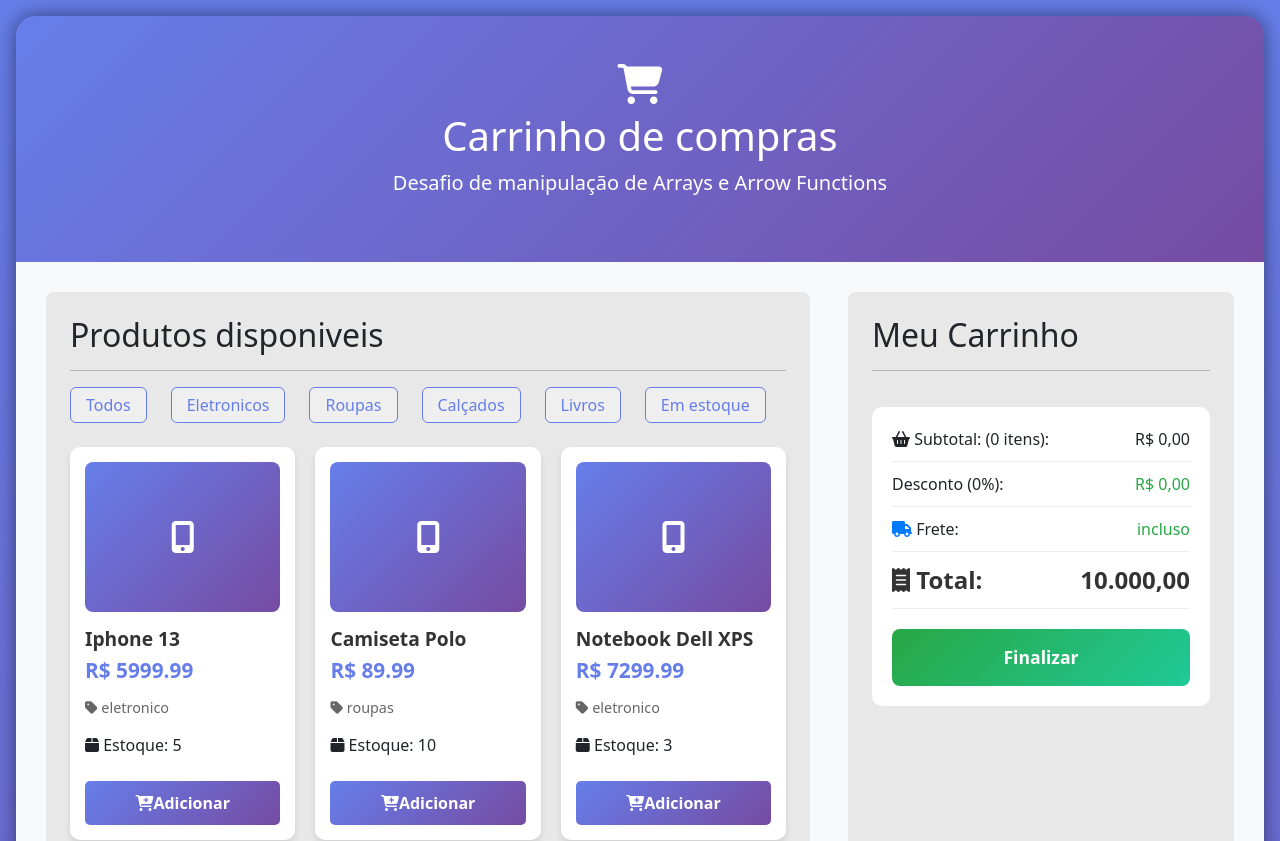
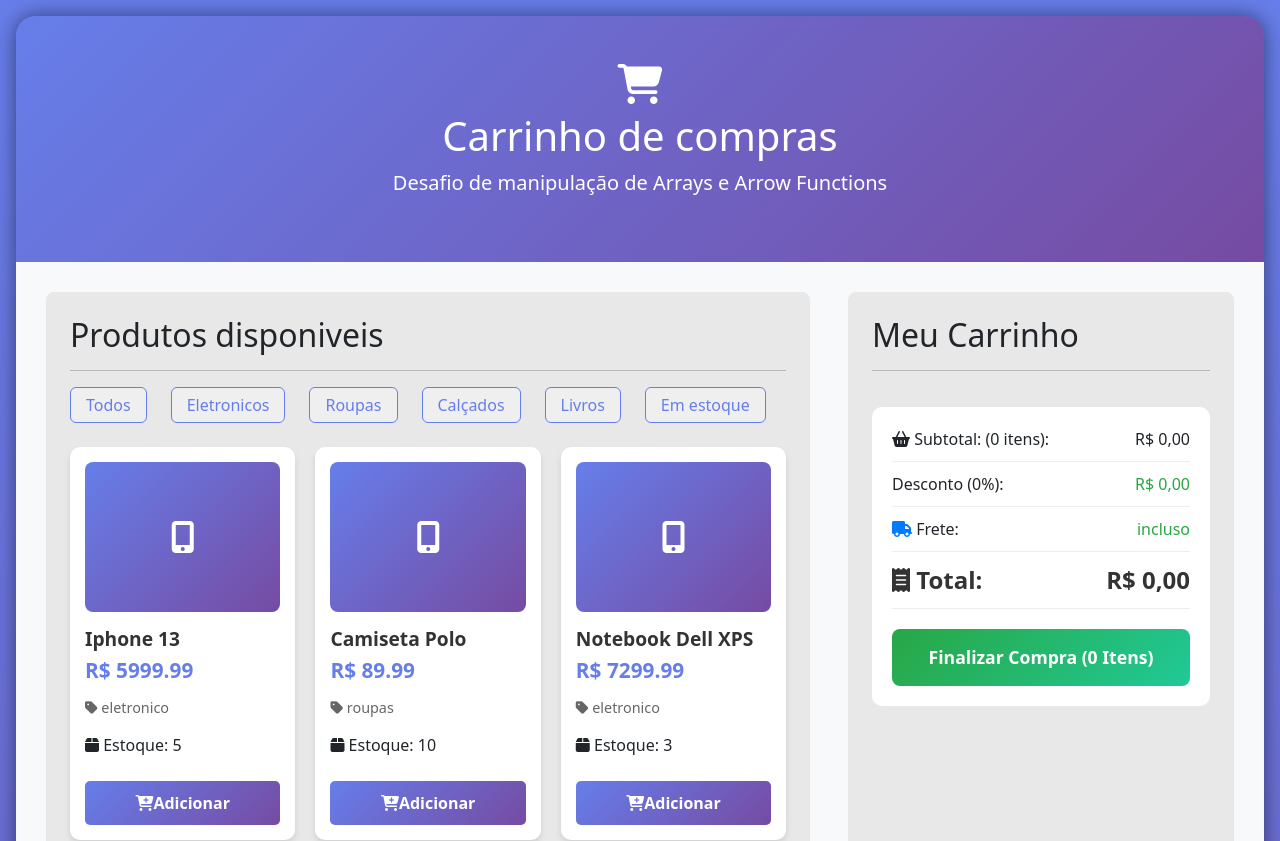
Before and after one commit to Richard-4663/Cart-project, a React (Vite) app: page / in a window 1280 px wide. Shown: the top 841 px of the page. Built offline with nearby package versions, Linux system fonts and the light colour scheme.

Commit message:
adicionando calculos de soma e calculo de desconto

```diff
--- a/src/App.jsx
+++ b/src/App.jsx
@@ -65,7 +65,7 @@ function App() {
           const newQuantity = item.quantidadeCarrinho - 1;
           if (newQuantity <= 0) {
             // Remove o item se chegar a 0
-            return null;
+            return 0;
           }
           return { ...item, quantidadeCarrinho: newQuantity };
         }
@@ -81,7 +81,7 @@ function App() {
         <Header />
         <div className='content bg-light'>
           <Products produtos={produtos} onClick={AddItemCart}/>
-          <Cart itemCart={produtosCarrinho} onClick={removeItemCart} increment={incrementQuantity} decrement={decrementQuantity} />
+          <Cart itemsCart={produtosCarrinho} onClick={removeItemCart} increment={incrementQuantity} decrement={decrementQuantity} />
         </div>
       </div>
 
--- a/src/components/Cart/Cart.jsx
+++ b/src/components/Cart/Cart.jsx
@@ -2,7 +2,7 @@ import './Cart.css'
 import SummaryCart from '../SummaryCart/SummaryCart.jsx'
 import { useState } from 'react'
 
-export default function Cart({ itemCart, onClick, increment, decrement }) {
+export default function Cart({ itemsCart, onClick, increment, decrement }) {
 
   return (
     <div className="cart-section p-4 text-start rounded-3">
@@ -10,7 +10,7 @@ export default function Cart({ itemCart, onClick, increment, decrement }) {
       <hr />
 
       <div className="cart-items">
-        {itemCart.map(item => (
+        {itemsCart.map(item => (
           <div key={item.id} className="cart-item">
             <div className="cart-item-info">
               <div className="cart-item-name">
@@ -41,7 +41,7 @@ export default function Cart({ itemCart, onClick, increment, decrement }) {
         ))}
       </div>
 
-      <SummaryCart />
+      <SummaryCart productsCart={itemsCart} />
 
     </div>
   )
--- a/src/components/SummaryCart/SummaryCart.jsx
+++ b/src/components/SummaryCart/SummaryCart.jsx
@@ -1,20 +1,53 @@
-import { useState } from 'react';
 import './SummaryCart.css'
 
-export default function SummaryCart(productsCart){
+export default function SummaryCart({productsCart}){
 
-    return(
-        <div className="cart-total">
+// 1️⃣ Função
+const calcularDiscont = (subtotal) => {
+  if (subtotal < 100) return 0
+  if (subtotal <= 300) return 10
+  return 30
+}
+
+// 2️⃣ Subtotal
+const subtotal = productsCart?.reduce(
+  (acc, produto) => acc + produto.preco,
+  0
+) || 0
+
+// 3️⃣ Percentual de desconto
+const discont = calcularDiscont(subtotal)
+
+// 4️⃣ Valor do desconto (NÚMERO)
+const valorDesconto = subtotal * (discont / 100)
+
+// 5️⃣ Total final
+const total = subtotal - valorDesconto
+
+// 6️⃣ Formatação
+const totalFormatado = total.toLocaleString('pt-BR', {
+  style: 'currency',
+  currency: 'BRL'
+})
+
+const discontFormated = valorDesconto.toLocaleString('pt-BR', {
+  style: 'currency',
+  currency: 'BRL'
+})
+
+
+  return(
+    <div className="cart-total">
         <div className="total-line">
           <span id="qtn-itens">
-            <i className="fas fa-shopping-basket"></i> Subtotal: (0 itens):
+            <i className="fas fa-shopping-basket"></i> Subtotal: ({productsCart.length} itens):
           </span>
           <span id="subtotal">R$ 0,00</span>
         </div>
 
         <div className="total-line">
-          <span id="textDiscount"> Desconto (0%):</span>
-          <span id="discount" style={{ color: '#28a745' }}>R$ 0,00</span>
+          <span id="textDiscount"> Desconto ({discont}%):</span>
+          <span id="discount" style={{ color: '#28a745' }}>{discontFormated}</span>
         </div>
 
         <div className="total-line">
@@ -28,10 +61,10 @@ export default function SummaryCart(productsCart){
           <span>
             <i className="fas fa-receipt"></i> Total:
           </span>
-          <span id="total">10.000,00</span>
+          <span id="total">{totalFormatado}</span>
         </div>
 
-        <button className="btn-checkout">Finalizar</button>
+        <button className="btn-checkout">Finalizar Compra ({productsCart.length} Itens)</button>
       </div>
     )
 }
```
